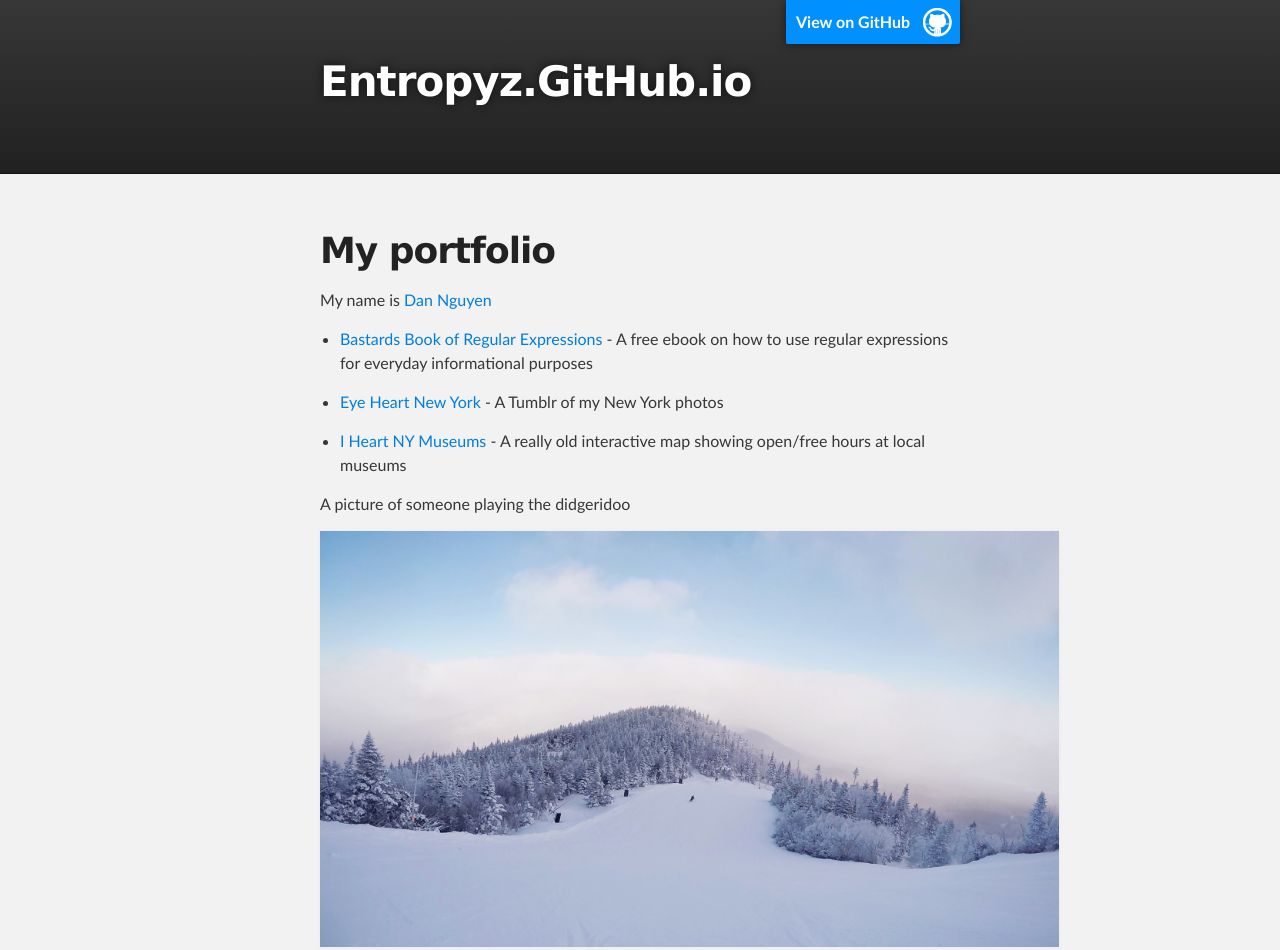
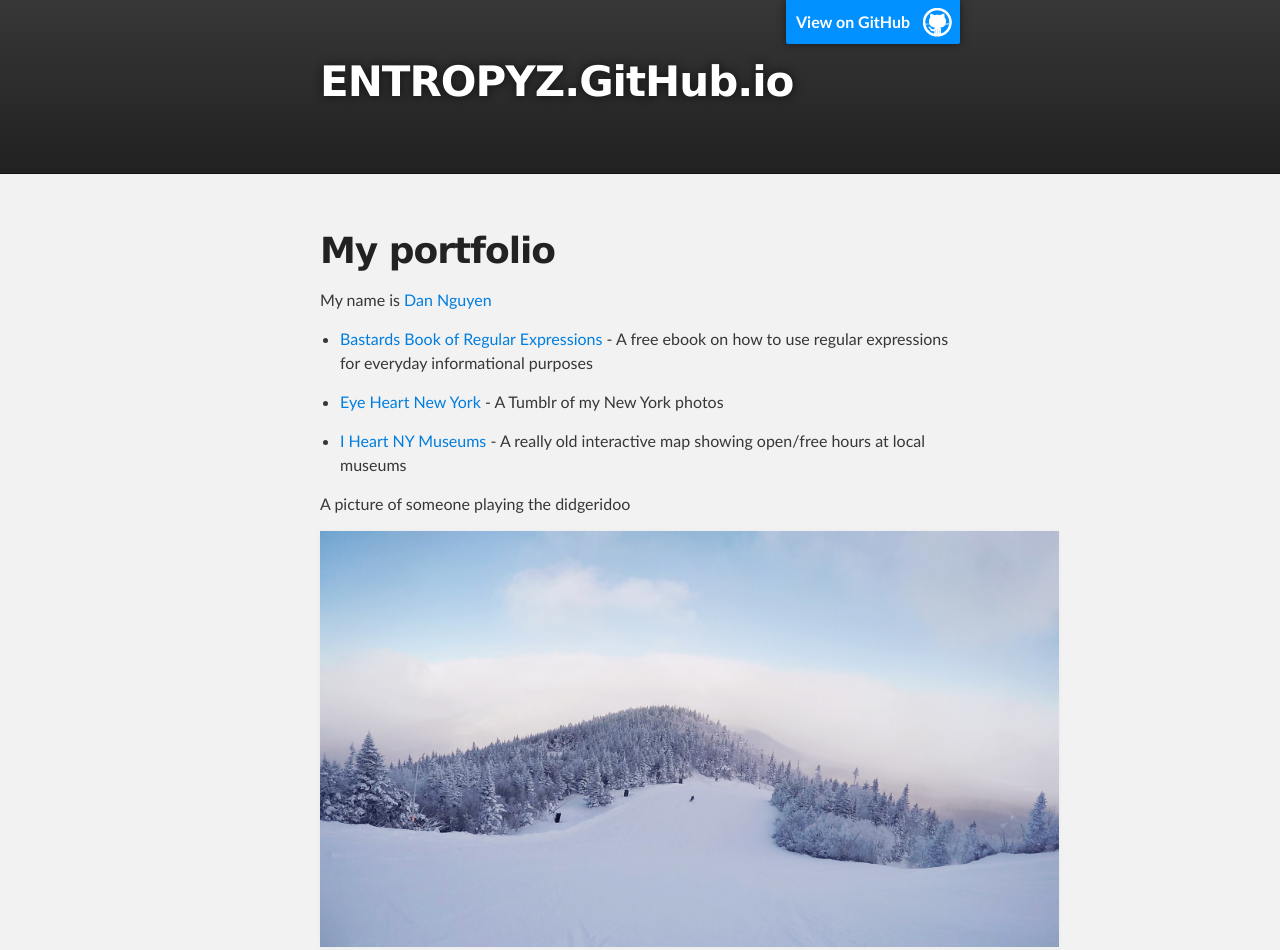
Before and after one commit to entropyz/entropyz.github.io, a plain HTML site: page index.html in a window 1280 px wide. Shown: the top 950 px of the page. Drawn offline with Linux system fonts and the light colour scheme.

Commit message:
Update index.html

```diff
--- a/index.html
+++ b/index.html
@@ -18,7 +18,7 @@
         <header class="inner">
           <a id="forkme_banner" href="https://github.com/entropyz">View on GitHub</a>
 
-          <h1 id="project_title">Entropyz.GitHub.io</h1>
+          <h1 id="project_title">ENTROPYZ.GitHub.io</h1>
           <h2 id="project_tagline"></h2>
 
         </header>
```
